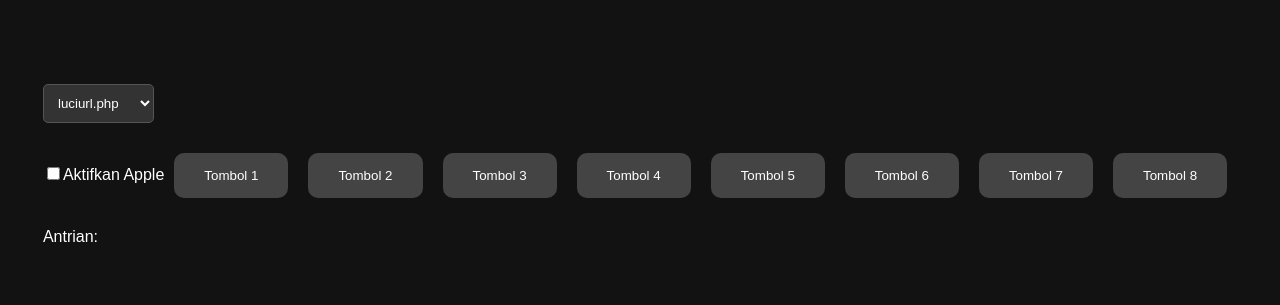
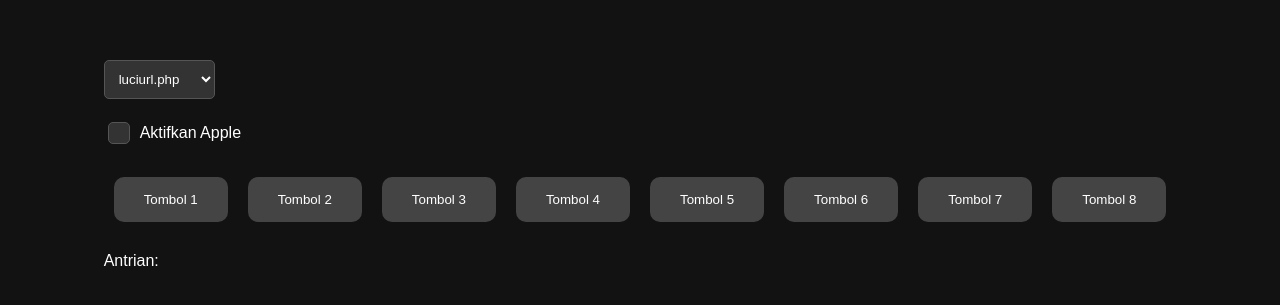
Before and after one commit to poldanmiko/poldavercel, a React (Create React App) app: page / in a window 1280 px wide. Shown: the part 227-532 px from the top of the page. Built offline with nearby package versions, Linux system fonts and the light colour scheme.

Commit message:
Update App.css

```diff
--- a/src/App.css
+++ b/src/App.css
@@ -43,3 +43,34 @@ button:active {
 p {
   margin-top: 20px;
 }
+
+input[type="checkbox"] {
+  -webkit-appearance: none;
+  -moz-appearance: none;
+  appearance: none;
+  background-color: #333;
+  border: 1px solid #555;
+  border-radius: 5px;
+  padding: 10px;
+  cursor: pointer;
+  transition: all 0.3s ease-in-out;
+}
+
+input[type="checkbox"]:checked {
+  background-color: #444;
+  transform: scale(1.1);
+}
+
+input[type="checkbox"]:checked:active {
+  transform: scale(0.9);
+}
+
+label {
+  display: flex;
+  align-items: center;
+  margin-bottom: 20px;
+}
+
+label input[type="checkbox"] {
+  margin-right: 10px;
+}
```
